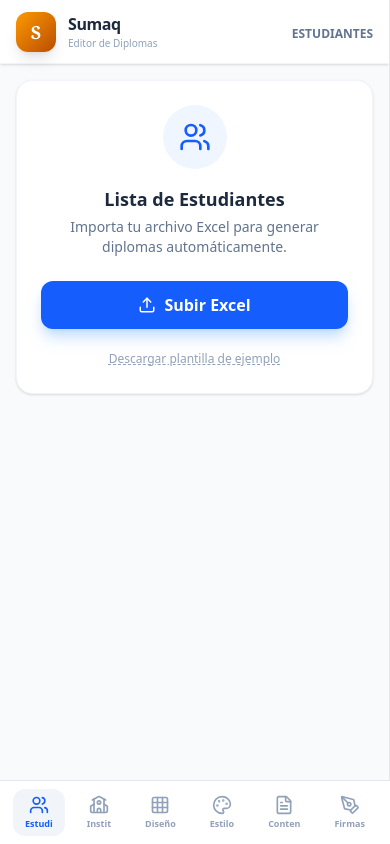
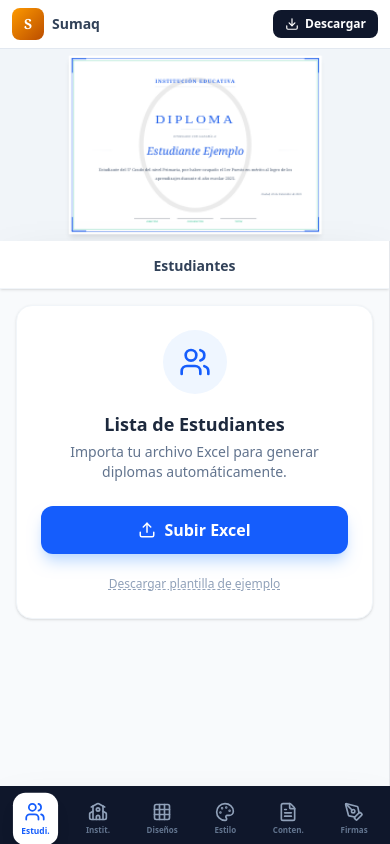
Before and after one commit to jemandahuaylas/sumaq, an Astro site: page / in a window 390 px wide. Built offline with nearby package versions, Linux system fonts and the light colour scheme; Astro itself is replaced by a stand-in of ours.

Commit message:
v1.0.0: Sumaq - Editor de Diplomas
 Características:
- Diseño responsive (móvil + desktop)
- Importación de estudiantes desde Excel
- Múltiples plantillas de diplomas (Inicial, Primaria, Secundaria)
- Logos arrastrables y reordenables
- Sistema de firmas con imagen
- Exportación PDF (individual, multipágina, ZIP)
- Sistema de notificaciones elegante
- Editor de plantillas con tokens visuales
- Persistencia de estado con Zustand

 UI/UX:
- Branding Sumaq con colores dorados
- Bottom navigation para móviles
- Vista previa con carrusel de estudiantes
- Diseño unificado móvil/desktop

 Listo para deploy en Vercel

```diff
--- a/package.json
+++ b/package.json
@@ -1,7 +1,8 @@
 {
-  "name": "diplomas",
+  "name": "sumaq",
+  "description": "Editor de diplomas para instituciones educativas peruanas",
   "type": "module",
-  "version": "0.0.1",
+  "version": "1.0.0",
   "scripts": {
     "dev": "astro dev",
     "build": "astro build",
--- a/src/components/App.tsx
+++ b/src/components/App.tsx
@@ -281,9 +281,65 @@ const AppContent = () => {
     };
 
     return (
-        <div className="flex h-screen bg-slate-100 overflow-hidden font-sans">
+        <div className="flex flex-col md:flex-row h-screen bg-slate-100 overflow-hidden font-sans">
 
-            {/* Sidebar de Configuración - Pantalla completa en móvil */}
+            {/* Sección de Preview - Móvil (arriba) */}
+            <div className="md:hidden flex flex-col bg-slate-200">
+                {/* Mini Header móvil con controles */}
+                <div className="flex items-center justify-between px-3 py-2 bg-white border-b border-slate-200">
+                    <div className="flex items-center gap-2">
+                        <div className="w-8 h-8 bg-gradient-to-br from-amber-500 to-amber-700 rounded-lg flex items-center justify-center">
+                            <span className="text-white font-bold text-sm font-serif">S</span>
+                        </div>
+                        <span className="text-sm font-bold text-slate-700">Sumaq</span>
+                    </div>
+
+                    {/* Botón descargar móvil */}
+                    <button
+                        onClick={handleDownloadSingle}
+                        disabled={isGenerating}
+                        className="flex items-center gap-1.5 px-3 py-1.5 bg-slate-900 text-white rounded-lg text-xs font-bold disabled:opacity-50"
+                    >
+                        {isGenerating ? <Loader2 size={14} className="animate-spin" /> : <Download size={14} />}
+                        {isGenerating ? 'Generando...' : 'Descargar'}
+                    </button>
+                </div>
+
+                {/* Preview del diploma compacto */}
+                <div className="h-48 overflow-hidden flex items-center justify-center p-2 bg-slate-100">
+                    <div className="transform scale-[0.25] origin-center">
+                        <DiplomaPreview
+                            config={config}
+                            student={students.length > 0 ? students[currentStudentIndex] : undefined}
+                        />
+                    </div>
+                </div>
+
+                {/* Carrusel de miniaturas */}
+                {students.length > 0 && (
+                    <div className="bg-white border-t border-slate-200 px-2 py-2">
+                        <div className="flex gap-2 overflow-x-auto pb-1 snap-x snap-mandatory">
+                            {students.map((student, index) => (
+                                <button
+                                    key={student.id}
+                                    onClick={() => setCurrentStudentIndex(index)}
+                                    className={`flex-shrink-0 snap-center px-3 py-2 rounded-lg text-xs font-medium transition-all ${index === currentStudentIndex
+                                            ? 'bg-amber-500 text-white shadow-md'
+                                            : 'bg-slate-100 text-slate-600 hover:bg-slate-200'
+                                        }`}
+                                >
+                                    <span className="block truncate max-w-[80px]">
+                                        {student.nombres.split(' ')[0]}
+                                    </span>
+                                    <span className="text-[9px] opacity-70">{index + 1}/{students.length}</span>
+                                </button>
+                            ))}
+                        </div>
+                    </div>
+                )}
+            </div>
+
+            {/* Panel de Configuración */}
             <ConfigPanel />
 
             {/* Área Principal - Solo visible en desktop */}
--- a/src/components/ConfigPanel.tsx
+++ b/src/components/ConfigPanel.tsx
@@ -159,7 +159,7 @@ export const ConfigPanel: React.FC = () => {
         : AVAILABLE_DESIGNS.filter(d => d.category === activeCategory);
 
     return (
-        <div className="w-full md:w-[450px] flex-shrink-0 bg-white border-r border-gray-200 h-screen flex flex-col md:flex-row shadow-2xl z-20 overflow-hidden font-sans">
+        <div className="flex-1 md:flex-none w-full md:w-[450px] flex-shrink-0 bg-white border-r border-gray-200 md:h-screen flex flex-col md:flex-row shadow-2xl z-20 overflow-hidden font-sans">
             {/* Sidebar Navigation - Solo visible en desktop */}
             <div className="hidden md:flex w-20 bg-slate-900 flex-col items-center py-8 gap-6 z-10 shadow-lg">
                 <div className="mb-2" title="Sumaq - Editor de Diplomas">
@@ -214,17 +214,7 @@ export const ConfigPanel: React.FC = () => {
             {/* Main Content Area */}
             <div className="flex-1 bg-slate-50 flex flex-col h-full overflow-hidden">
                 {/* Header - Responsive */}
-                <div className="h-16 md:h-20 bg-white border-b border-slate-100 px-4 md:px-8 flex items-center justify-between shadow-sm flex-shrink-0">
-                    {/* Logo móvil */}
-                    <div className="flex md:hidden items-center gap-3">
-                        <div className="w-10 h-10 bg-gradient-to-br from-amber-500 to-amber-700 rounded-xl flex items-center justify-center shadow-lg">
-                            <span className="text-white font-bold text-lg font-serif">S</span>
-                        </div>
-                        <div>
-                            <h2 className="text-base font-black text-slate-800 tracking-tight">Sumaq</h2>
-                            <p className="text-[10px] font-medium text-slate-400">Editor de Diplomas</p>
-                        </div>
-                    </div>
+                <div className="h-12 md:h-20 bg-white border-b border-slate-100 px-4 md:px-8 flex items-center justify-between shadow-sm flex-shrink-0">
                     {/* Desktop header */}
                     <div className="hidden md:block">
                         <h2 className="text-xl font-black text-slate-800 tracking-tight">
@@ -233,8 +223,8 @@ export const ConfigPanel: React.FC = () => {
                         <p className="text-xs font-medium text-slate-400 uppercase tracking-wider">Configuración</p>
                     </div>
                     {/* Título móvil del tab activo */}
-                    <div className="md:hidden">
-                        <span className="text-xs font-bold text-slate-500 uppercase">
+                    <div className="md:hidden w-full text-center">
+                        <span className="text-sm font-bold text-slate-700">
                             {tabs.find(t => t.id === activeTab)?.label}
                         </span>
                     </div>
@@ -645,39 +635,28 @@ export const ConfigPanel: React.FC = () => {
                 </div>
             </div>
 
-            {/* Bottom Navigation - Solo móvil */}
-            <div className="md:hidden fixed bottom-0 left-0 right-0 bg-white border-t border-slate-200 shadow-lg z-50">
-                <div className="flex justify-around items-center py-2 px-2 safe-area-inset-bottom">
-                    {tabs.slice(0, 5).map((tab) => {
+            {/* Bottom Navigation - Solo móvil (mismo diseño que sidebar desktop) */}
+            <div className="md:hidden fixed bottom-0 left-0 right-0 bg-slate-900 z-50 shadow-2xl">
+                <div className="flex justify-around items-center py-2 px-1 safe-area-inset-bottom">
+                    {tabs.map((tab) => {
                         const isActive = activeTab === tab.id;
                         const Icon = tab.icon;
                         return (
                             <button
                                 key={tab.id}
                                 onClick={() => setActiveTab(tab.id as TabId)}
-                                className={`flex flex-col items-center gap-0.5 px-3 py-1.5 rounded-xl transition-all ${isActive
-                                    ? 'bg-slate-100'
-                                    : ''
+                                className={`flex flex-col items-center gap-0.5 px-2 py-2 rounded-xl transition-all ${isActive
+                                        ? 'bg-white shadow-lg scale-105'
+                                        : 'hover:bg-white/10'
                                     }`}
                             >
-                                <Icon size={20} className={isActive ? tab.text : 'text-slate-400'} />
-                                <span className={`text-[9px] font-bold ${isActive ? tab.text : 'text-slate-400'}`}>
-                                    {tab.label.slice(0, 6)}
+                                <Icon size={20} className={`transition-colors ${isActive ? tab.text : 'text-slate-400'}`} />
+                                <span className={`text-[8px] font-bold ${isActive ? tab.text : 'text-slate-500'}`}>
+                                    {tab.label.length > 7 ? tab.label.slice(0, 6) + '.' : tab.label}
                                 </span>
                             </button>
                         );
                     })}
-                    {/* Más opciones dropdown para tabs adicionales */}
-                    <button
-                        onClick={() => setActiveTab('firmas')}
-                        className={`flex flex-col items-center gap-0.5 px-3 py-1.5 rounded-xl transition-all ${activeTab === 'firmas' ? 'bg-slate-100' : ''
-                            }`}
-                    >
-                        <PenTool size={20} className={activeTab === 'firmas' ? 'text-rose-600' : 'text-slate-400'} />
-                        <span className={`text-[9px] font-bold ${activeTab === 'firmas' ? 'text-rose-600' : 'text-slate-400'}`}>
-                            Firmas
-                        </span>
-                    </button>
                 </div>
             </div>
 
--- a/src/styles/global.css
+++ b/src/styles/global.css
@@ -1 +1,16 @@
 @import "tailwindcss";
+
+/* Ocultar scrollbar pero mantener funcionalidad */
+.no-scrollbar::-webkit-scrollbar {
+    display: none;
+}
+
+.no-scrollbar {
+    -ms-overflow-style: none;
+    scrollbar-width: none;
+}
+
+/* Safe area para notch de móviles */
+.safe-area-inset-bottom {
+    padding-bottom: env(safe-area-inset-bottom);
+}
```
Also changed, not shown: README.md.
